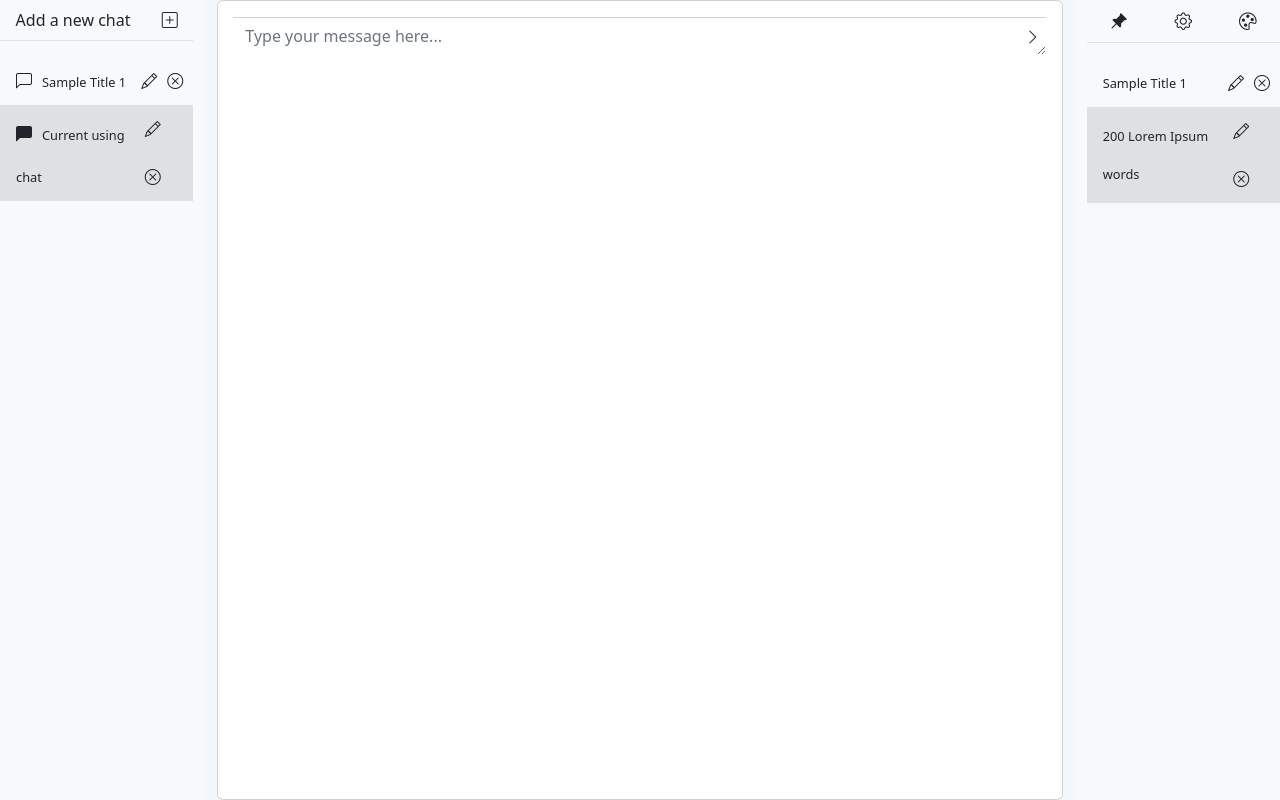
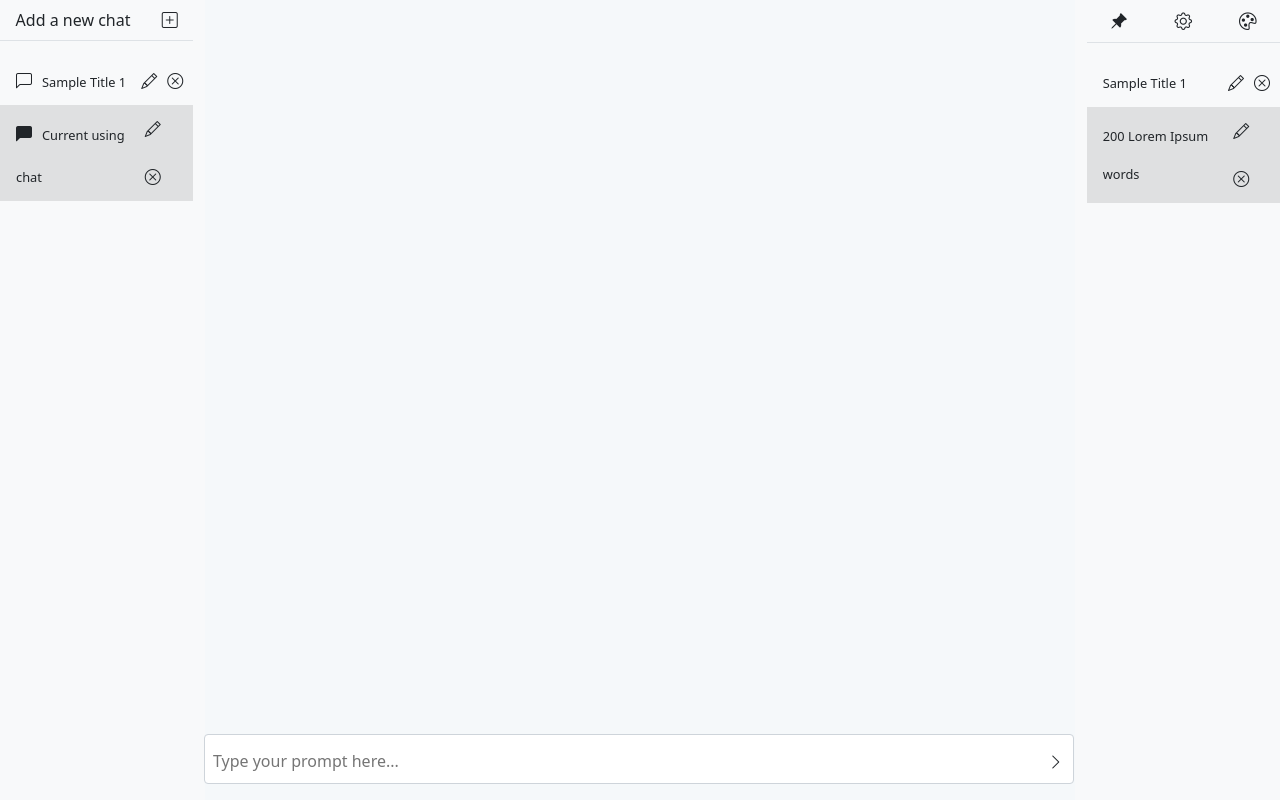
Before and after one commit to Mojtaba-Hassan-Erfani/mogpt-chat, a Next.js app: page / in a window 1280 px wide. Built offline with nearby package versions, Linux system fonts and the light colour scheme.

Commit message:
Feat: Add textarea functionality
and markup cleanup

```diff
--- a/src/components/ChatBox.tsx
+++ b/src/components/ChatBox.tsx
@@ -1,6 +1,9 @@
-import React, { useState } from 'react';
+import React, { useRef, useEffect, useState } from 'react';
 
 const ChatBox = () => {
+
+    // OpenAI API handling.
+    // ---------------------------------------------------------------------------------------
     const [ prompt, setPrompt ] = useState( '' );
     const [ isLoading, setIsLoading ] = useState( false );
     const [ response, setResponse ] = useState( '' );
@@ -22,99 +25,76 @@ const ChatBox = () => {
         console.log( data.text );
         setResponse( data.text );
     };
+    // ---------------------------------------------------------------------------------------
 
-   const handleKeyDown = ( e: React.KeyboardEvent<HTMLTextAreaElement> ) => {
-      if ( e.key === 'Enter' && !e.shiftKey ) {
-         e.preventDefault();
-         getResponseFromOpenAi();
+
+    // Textarea functionality.
+    // ---------------------------------------------------------------------------------------
+    const formRef = useRef<HTMLFormElement | null>( null );
+    const textAreaRef = useRef<HTMLTextAreaElement | null>( null );
+
+    useEffect( () => {
+        const textArea = textAreaRef.current;
+        const autoResize = () => {
+            if ( textArea ) {
+                textArea.style.height = 'auto';
+                textArea.style.height = `${textArea.scrollHeight}px`;
             }
         };
 
+        if ( textArea && textArea.value.trim() !== "" ) {
+            textArea.addEventListener( 'input', autoResize );
+        }
+
+        // Clean up event listener on unmount, for performance issues and to prevent bugs.
+        return () => {
+            if ( textArea ) {
+            textArea.removeEventListener( 'input', autoResize );
+            }
+        }
+    }, [] );
+
+    // Handle Enter action for Textarea.
+    const handleKeyDown = ( e: React.KeyboardEvent<HTMLTextAreaElement> ) => {
+
+        if ( e.key === 'Enter' && ! e.shiftKey ) {
+            e.preventDefault();
+
+            if ( textAreaRef.current?.value.trim() !== "" ) {
+                getResponseFromOpenAi();
+                formRef.current?.reset(); // TODO: Still not working.
+            }
+        }
+
+    };
+   // ---------------------------------------------------------------------------------------
+
    return (
-      <div className="col-md-8 mx-auto d-flex flex-column row-padding">
-         <div
-            className="card flex-grow-1"
-            style={{ height: 'calc(100vh - 120px)' }}
-         >
-            <div className="card-body d-flex flex-column">
-               <form>
-                  <div className="mb-3 input-group">
-                     <label
-                        htmlFor="chatbox-input"
-                        className="form-label visually-hidden"
-                     >
-                        Enter your message:
-                     </label>
-                     <textarea
-                        className="form-control"
-                        id="chatbox-input"
-                        placeholder="Type your message here..."
-                        style={{
-                           maxHeight: '500px',
-                           paddingRight: '50px',
-                           borderBottom: 'none',
-                           borderRight: 'none',
-                           borderLeft: 'none',
-                        }}
-                        rows={1}
-                        onChange={( e ) => {
-                           setPrompt( e.target.value );
-                        }}
-                        onKeyDown={handleKeyDown}
-                     ></textarea>
-                     <div
-                        className="input-group-append"
-                        style={{
-                           position: 'absolute',
-                           right: '0',
-                           top: '0',
-                           paddingTop: '8px',
-                           paddingRight: '5px',
-                        }}
-                     >
-                        <a type="submit" onClick={getResponseFromOpenAi}>
-                           <i
-                              className="bi bi-chevron-right"
-                              style={{
-                                 height: '12px',
-                                 width: '12px',
-                              }}
-                           ></i>
-                        </a>
-                     </div>
-                  </div>
-               </form>
-               <div
-                  id="chat-messages"
-                  className="chat-messages-container message-text"
-                  style={{ height: 'calc(100vh - 120px)' }}
-               >
-                  {/*  Sample chat messages  */}
-                  {prompt && (
+    <div className="chatbox-container col-md-8">
+
+        {/*  Prompt request and response messages  */}
+        <div className="prompt-display">
+
+            {prompt && prompt.trim() !== '' && (
                 <div className="d-flex justify-content-between mb-3">
-                        <div className="p-2 rounded bg-light">
+                    <div className="prompt-req">
                         <p>
                             <strong>User: </strong> {prompt}
                         </p>
                     </div>
-                        <i
-                           className="bi bi-pin-angle"
-                           style={{ fontSize: '1rem' }}
-                        ></i>
+                    <i className="bi bi-pin-angle"></i>
                 </div>
             )}
+
             <div className="d-flex mb-3 justify-content-end">
+
                 {isLoading ? (
-                        <div
-                           className="spinner-border"
-                           role="status"
-                           style={{ fontSize: '1rem' }}
-                        >
+                    <div className="spinner-border" role="status">
                         <span className="visually-hidden">Loading...</span>
                     </div>
                 ) : (
                 response && (
-                           <div className="p-2 rounded bot-message">
+                    <div className="prompt-res">
                         <p>
                             <strong>Moji: </strong>
                             {response}
@@ -122,12 +102,33 @@ const ChatBox = () => {
                     </div>
                 )
                 )}
+
             </div>
-
-                  {/*  End of chat messages  */}
+        </div>
+        {/* End Prompt request and response messages  */}
+        <form className="chatbox">
+            <div className="mb-3 input-group">
+                <label htmlFor="prompt-input" className="form-label visually-hidden">
+                    Enter your message:
+                </label>
+                <div className="prompt-input">
+                    <textarea id="prompt-input"
+                    placeholder="Type your prompt here..."
+                    rows={1}
+                    ref={textAreaRef}
+                    onChange={( e ) => {
+                        setPrompt( e.target.value );
+                    }}
+                    onKeyDown={handleKeyDown}
+                    ></textarea>
+                    <div className="send-icon">
+                    <a type="submit" onClick={getResponseFromOpenAi}>
+                        <i className="bi bi-chevron-right"></i>
+                    </a>
                 </div>
                 </div>
             </div>
+        </form>
     </div>
    );
 };
```
Lines whose indentation alone changed are shown as unchanged.
